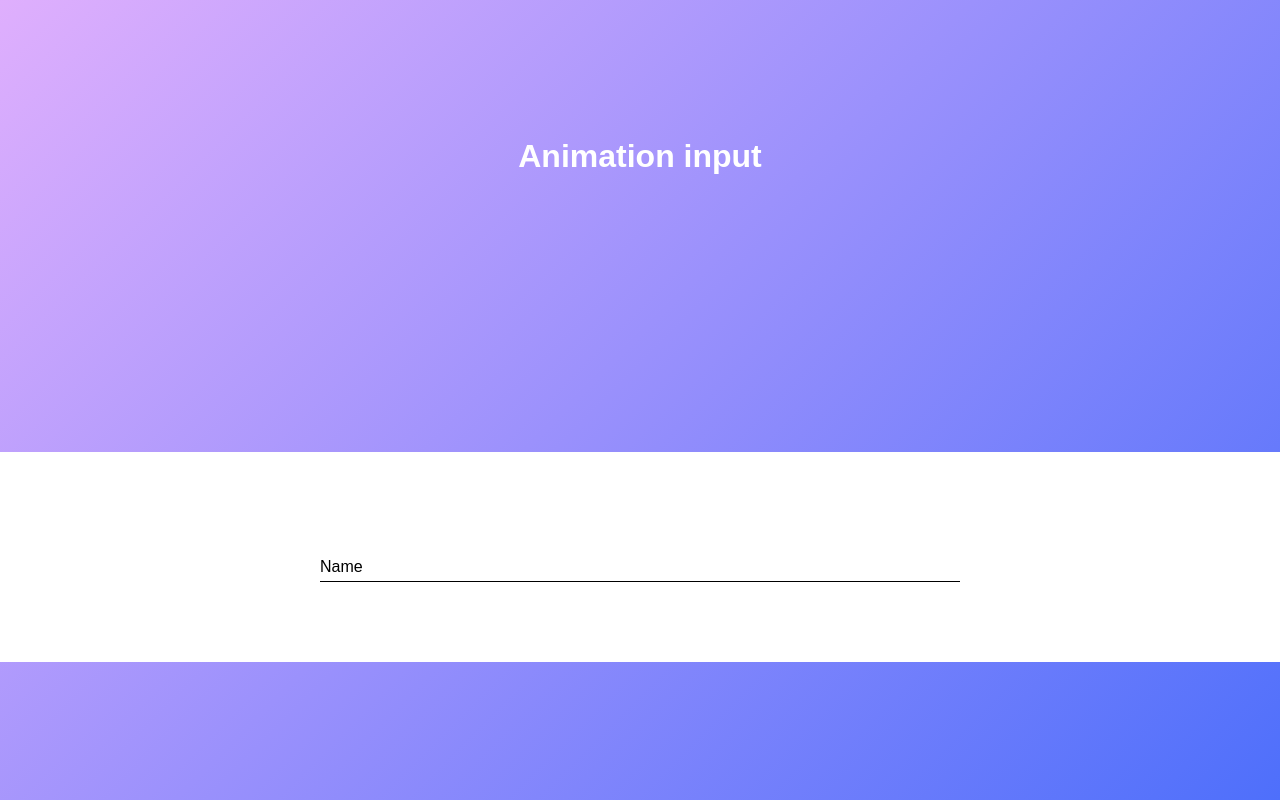
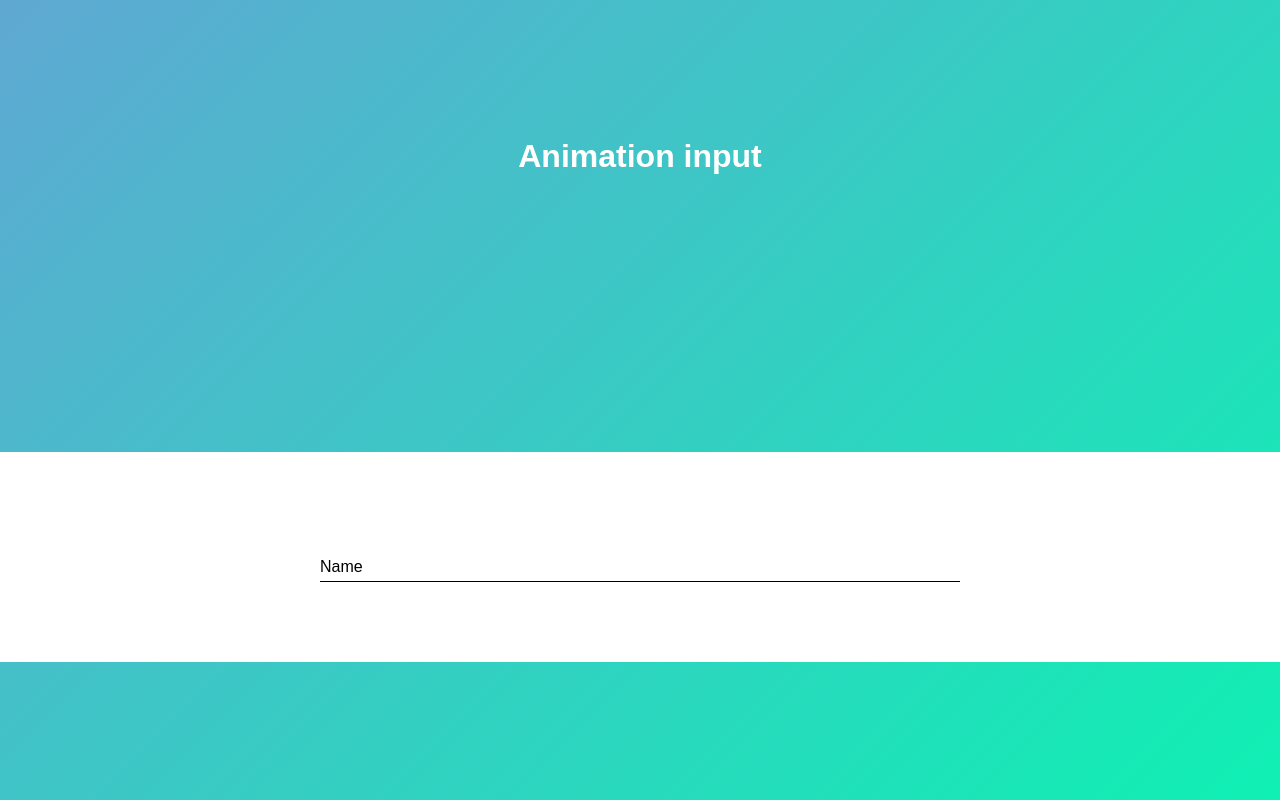
Before and after one commit to jacobhq/archive, a PHP site: page / in a window 1280 px wide. Run offline with PHP 8.4, Linux system fonts and the light colour scheme.

Commit message:
Update gradient

```diff
--- a/nice-input/style.css
+++ b/nice-input/style.css
@@ -11,7 +11,7 @@ body {
     align-items: center;
     flex-direction: column;
     font-family: sans-serif;
-    background: linear-gradient(135deg, #dfaffd 0%,#4e6ffb 100%);
+    background:linear-gradient(135deg, #5fa8d3 0%,#0FF0B3 100%);
     color: white;
 }
 
```
